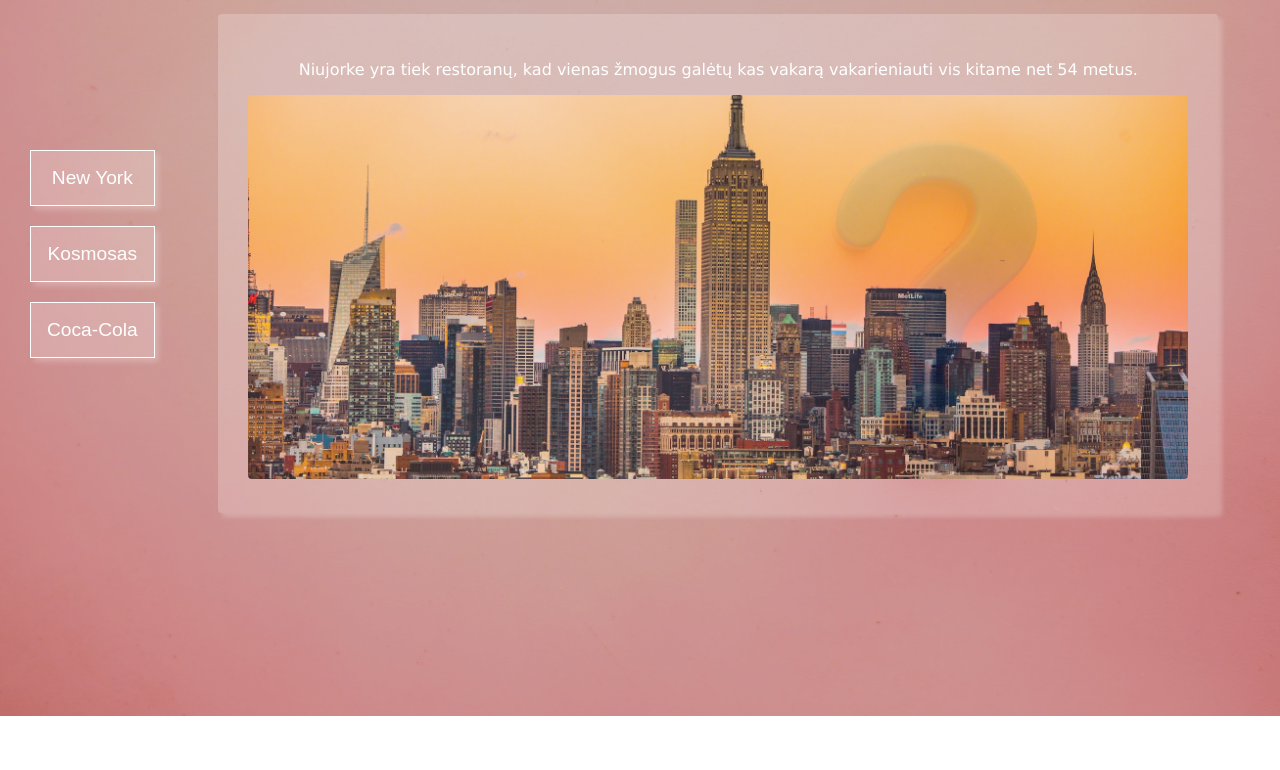
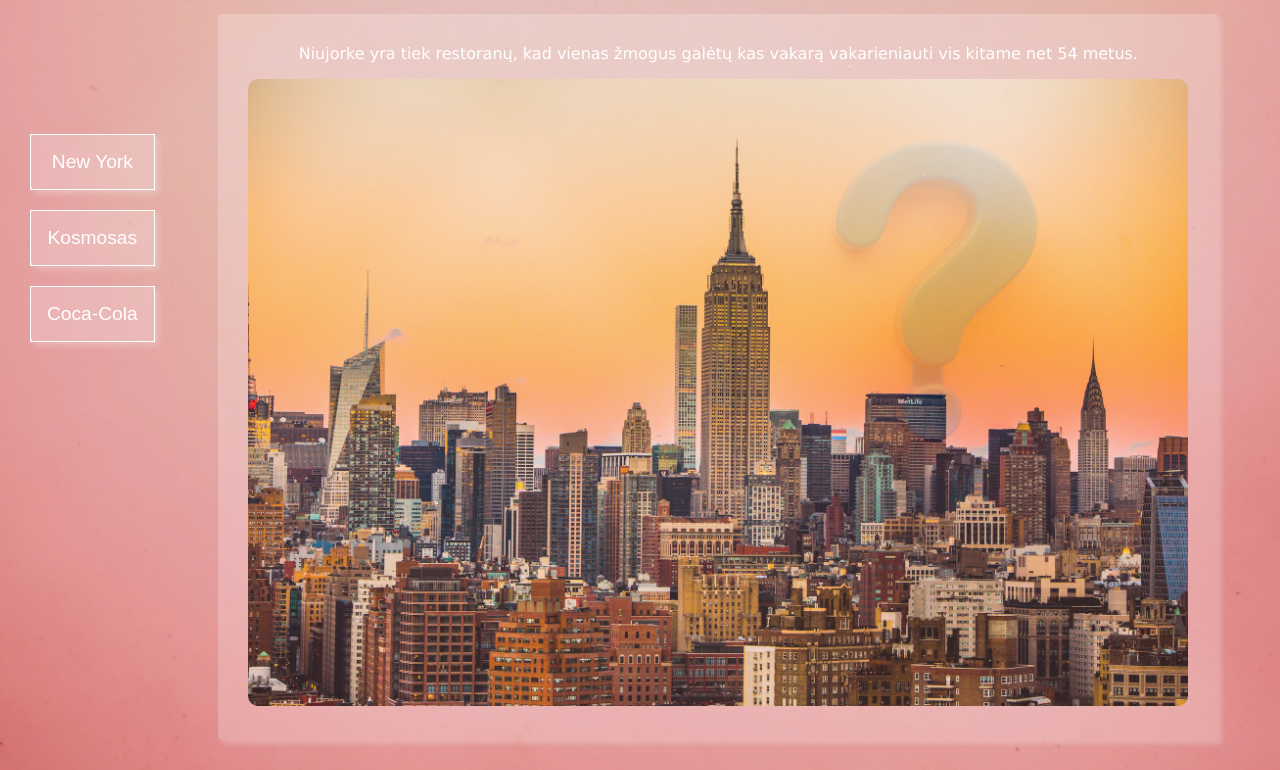
Before and after one commit to GintareBen/Faktai, a website: page index.html in a window 1280 px wide. Shown: the part 84-854 px from the top of the page. Before the commit the page ends 800 px from the top, so only its background shows below. Drawn offline with Linux system fonts and the light colour scheme.

Commit message:
before ir after

```diff
--- a/scss/body.scss
+++ b/scss/body.scss
@@ -14,17 +14,16 @@
     font-family: Verdana, Geneva, Tahoma, sans-serif;
     padding: 30px;
     position: relative;
-  }
-
-  body::before {
+    &::before {
     content: "";
     position: absolute;
     top: 0;
     left: 0;
     width: 100%;
     height: 100%;
-    background: rgba(0, 0, 0, 0.194);
+    background: rgba(0, 0, 0, 0.1);
     z-index: -1;
+    }
   }
 
   h1 {
--- a/scss/button.scss
+++ b/scss/button.scss
@@ -5,7 +5,6 @@ button {
   color: white;
   font-size: 1.2em;
   box-shadow: 4px 4px 5px #f5f5f53e;
-    transition: 1s all ease;
   margin-bottom: 20px;
   white-space: nowrap;
   padding: 1rem;
@@ -22,4 +21,35 @@ button {
 .buttonwrap {
   display: flex;
   flex-direction: column;
+  margin-top: 120px;
+  button {
+    position: relative;
+    overflow: hidden;
+    &::before,
+    &::after {
+      position: absolute;
+      background: white;
+      left: 0;
+      width: 100%;
+      height: 3px;
+      content: "";
+      transition: all 1s ease;
     }
+    &::before {
+      transform: translateX(100%);
+      top: 0;
+    }
+    &::after {
+      transform: translateX(-100%);
+      bottom: 0;
+    }
+    &:hover {
+      &::before {
+        transform: translate(-100%);
+      }
+      &::after {
+        transform: translateX(100%);
+      }
+    }
+  }
+}
--- a/scss/img.scss
+++ b/scss/img.scss
@@ -1,8 +1,7 @@
 img {
     width: 100%;
-    height: 30vw;
-    object-fit: cover;
-    object-position: center;
-    border-radius: 4px;
-    filter: opacity(80%);
+    max-width: 100%;
+    height: auto;
+    border-radius: 10px;
+    opacity: 0.8;
   }
--- a/scss/tabs.scss
+++ b/scss/tabs.scss
@@ -8,13 +8,12 @@
     padding: 30px;
     gap: 1rem;
     p {
-      padding: 1rem;
+      padding-bottom: 1rem;
     }
   }
 
   .tabwrap {
     display: flex;
-    align-items: center;
     gap: 2rem;
   }
 
```
Also changed, not shown: script.js (+2 -8 lines), app/css/style.css. Lines whose indentation alone changed are shown as unchanged.
